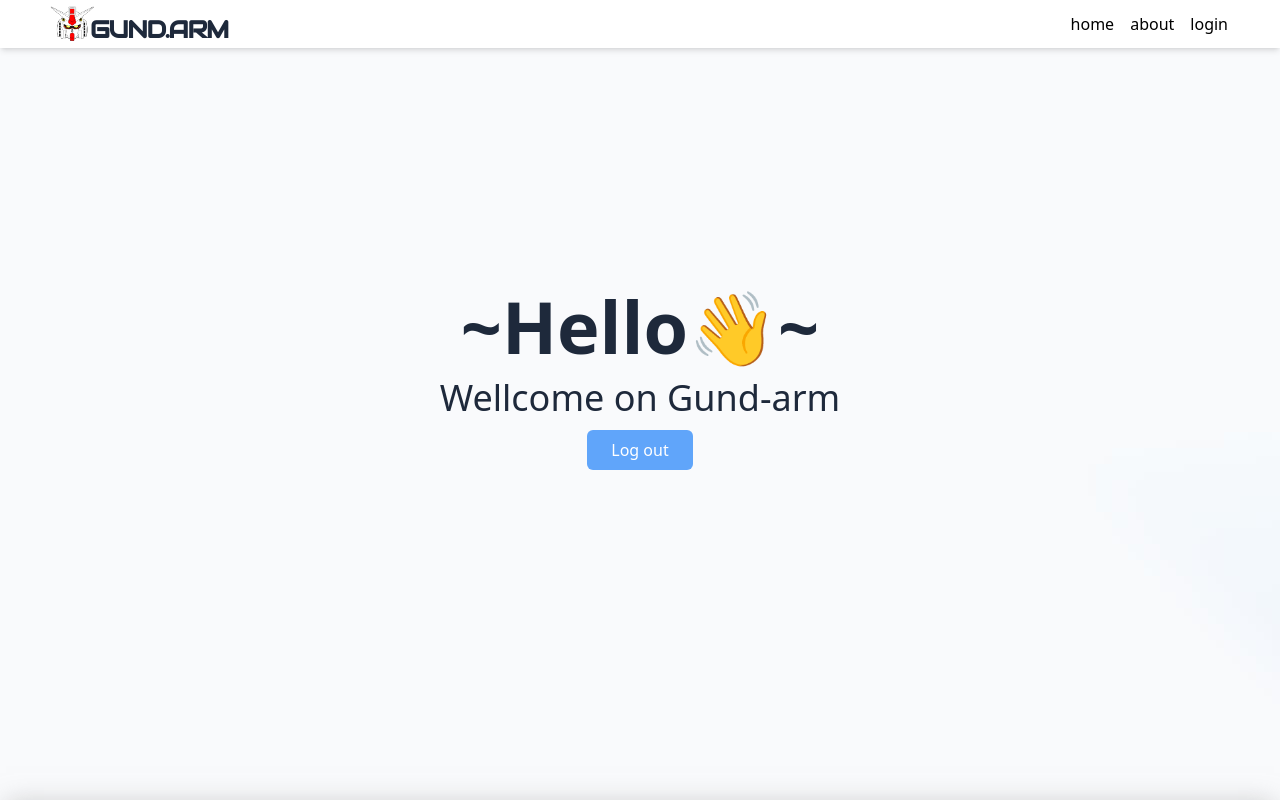
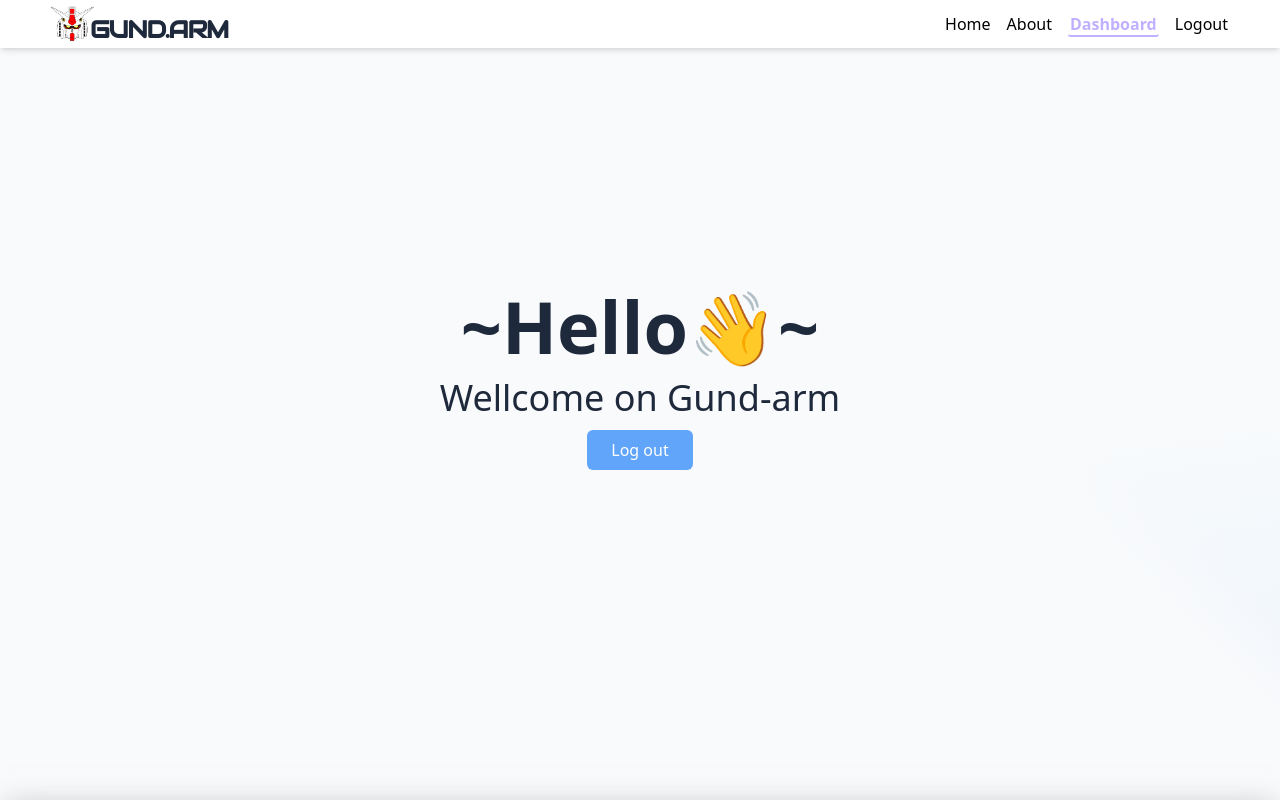
Before and after one commit to rizalyoga/gund-arm-company-profile, a React (Vite) app: page /dashboard in a window 1280 px wide. Shown: the top 800 px of the page. Built offline with nearby package versions, Linux system fonts and the light colour scheme; no server answers; sample sign-in values are in the browser's storage; grey boxes are pictures that could not be loaded.

Commit message:
navbar menu selection & protect loginpage

```diff
--- a/src/components/common/form/login-form/LoginForm.tsx
+++ b/src/components/common/form/login-form/LoginForm.tsx
@@ -7,6 +7,7 @@ import { getAuth, GoogleAuthProvider, signInWithPopup } from "firebase/auth";
 // Styles
 import {
   buttonElementStyles,
+  disableButtonElementStyles,
   divChildrenOfFormElementStyles,
   inputElementStyles,
   labelElementStyles,
@@ -56,6 +57,7 @@ const LoginForm = () => {
       })
       .catch((error) => {
         console.error(error);
+        alert(error);
         setAuthing(false);
       });
   };
@@ -116,7 +118,7 @@ const LoginForm = () => {
           <span className="float-left text-sm py-2 ">
             Already have acount ?
             <Link to="/login" className="text-blue-500 hover:underline">
-              {" Login"}
+              {" Login here"}
             </Link>
           </span>
         )}
@@ -124,9 +126,9 @@ const LoginForm = () => {
         {pathname !== "/register" ? (
           <>
             <input
-              className={`${buttonElementStyles} ${
-                authing ? "bg-gray-500" : ""
-              }`}
+              className={
+                authing ? disableButtonElementStyles : buttonElementStyles
+              }
               type="submit"
               value={authing ? "Loading..." : "Login"}
               disabled={authing}
@@ -142,7 +144,9 @@ const LoginForm = () => {
           </>
         ) : (
           <input
-            className={`${buttonElementStyles} ${authing ? "bg-gray-500" : ""}`}
+            className={
+              authing ? disableButtonElementStyles : buttonElementStyles
+            }
             type="submit"
             value={authing ? "Loading..." : "Register"}
             disabled={authing}
--- a/src/components/common/form/login-form/LoginFormStyles.ts
+++ b/src/components/common/form/login-form/LoginFormStyles.ts
@@ -6,4 +6,7 @@ export const inputElementStyles: string =
 export const buttonElementStyles: string =
   "mr-[75%] w-full bg-blue-400 hover:bg-blue-500 active:bg-blue-400 text-white mt-3 mb-10 py-2 px-6 rounded-md cursor-pointer";
 
+export const disableButtonElementStyles: string =
+  "mr-[75%] w-full bg-gray-500 text-white mt-3 mb-10 py-2 px-6 rounded-md";
+
 export const divChildrenOfFormElementStyles: string = "flex flex-col py-2";
--- a/src/components/common/top-scroll-button/TopScrollButton.tsx
+++ b/src/components/common/top-scroll-button/TopScrollButton.tsx
@@ -28,7 +28,7 @@ const TopScrollButton = () => {
     <button
       className={
         visible
-          ? "fixed z-50 bottom-0 right-0 m-2 w-[50px] animate-bounce"
+          ? "fixed z-50 bottom-0 right-0 m-2  w-[50px] animate-bounce"
           : "invisible"
       }
       onClick={scrollToTop}
--- a/src/components/navbar/Navbar.tsx
+++ b/src/components/navbar/Navbar.tsx
@@ -1,5 +1,6 @@
 import React, { FC } from "react";
 import { NavLink, useNavigate } from "react-router-dom";
+import { getAuth, signOut } from "firebase/auth";
 
 import IconImage from "../../assets/icons/gundam-icon.png";
 
@@ -12,12 +13,29 @@ import { linkHoverStyle } from "./Styles";
 
 const Navbar: FC = () => {
   const navigate = useNavigate();
+  const token = sessionStorage.getItem("tokenUID");
+  const auth = getAuth();
 
   const handleClick = (event: React.MouseEvent<Element, MouseEvent>): void => {
     const target = event.target as Element;
     if (target.className.includes("active")) {
       console.log("");
     }
+  };
+
+  const hiddenNavbarMenu = (menu: string): boolean => {
+    if (token && menu === "Login") {
+      return true;
+    } else if (!token && menu === "Dashboard") {
+      return true;
+    } else {
+      return false;
+    }
+  };
+
+  const logOutHandler = () => {
+    signOut(auth);
+    sessionStorage.clear();
   };
 
   const toHomepage = () => {
@@ -48,12 +66,20 @@ const Navbar: FC = () => {
                   key={dataRouter.link}
                   className={linkHoverStyle}
                   onClick={(e) => handleClick(e)}
+                  hidden={hiddenNavbarMenu(dataRouter.menu)}
                 >
                   <NavLink className="nav-link" to={dataRouter.link}>
                     {dataRouter.menu}
                   </NavLink>
                 </li>
               ))}
+            <li
+              className={`${linkHoverStyle} cursor-pointer`}
+              hidden={token ? false : true}
+              onClick={logOutHandler}
+            >
+              Logout
+            </li>
           </ul>
         </div>
       </div>
--- a/src/data/router-data/rotuerData.json
+++ b/src/data/router-data/rotuerData.json
@@ -1,14 +1,18 @@
 [
   {
-    "menu": "home",
+    "menu": "Home",
     "link": "/"
   },
   {
-    "menu": "about",
+    "menu": "About",
     "link": "/about"
   },
   {
-    "menu": "login",
+    "menu": "Login",
     "link": "/login"
+  },
+  {
+    "menu": "Dashboard",
+    "link": "/dashboard"
   }
 ]
--- a/src/pages/login-page/LoginPage.tsx
+++ b/src/pages/login-page/LoginPage.tsx
@@ -1,7 +1,18 @@
+import { useEffect } from "react";
+import { useNavigate } from "react-router-dom";
 import Waves from "../../components/animation/waves/Waves";
 import LoginForm from "../../components/common/form/login-form/LoginForm";
 
 const PageThree = () => {
+  const navigate = useNavigate();
+  const token = sessionStorage.getItem("tokenUID");
+
+  useEffect(() => {
+    if (token) {
+      navigate("/dashboard");
+    }
+  }, []);
+
   return (
     <>
       <div className=" min-h-screen bg-gradient-to-r from-red-400 to-violet-400">
```
